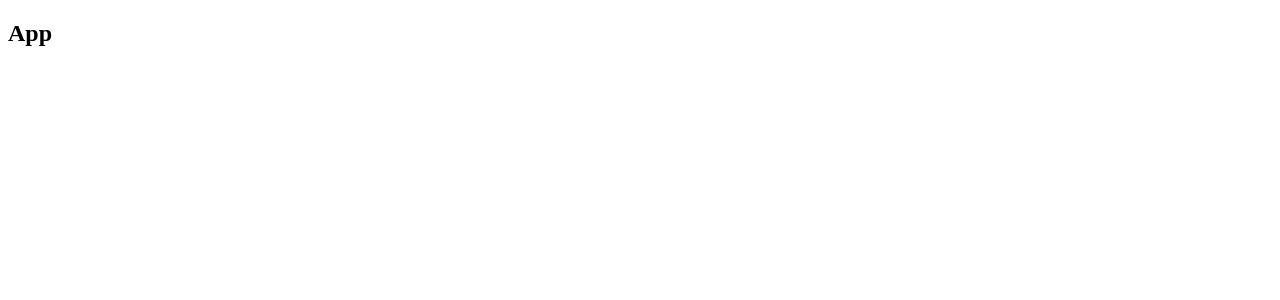
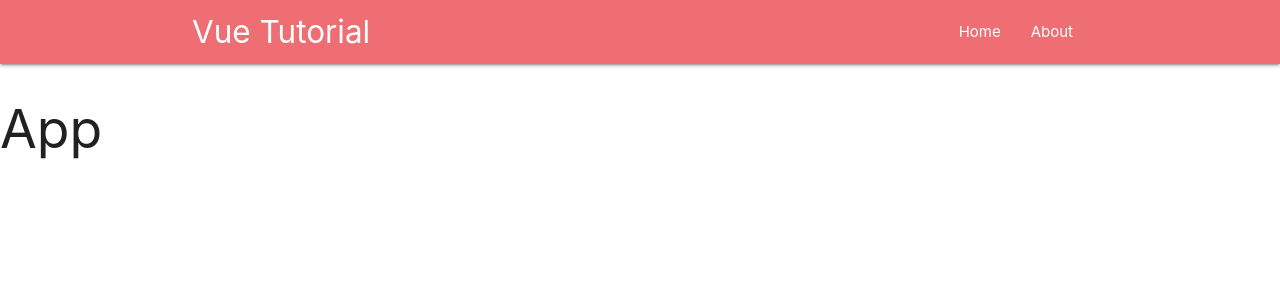
Before and after one commit to hymntaha/vue-practice, a Vue app: page / in a window 1280 px wide. Shown: the top 300 px of the page. Built offline with nearby package versions, Linux system fonts and the light colour scheme.

Commit message:
adding navbar

```diff
--- a/src/App.vue
+++ b/src/App.vue
@@ -1,13 +1,22 @@
 <template>
-  <h2>App</h2>
+  <div>
+    <Navbar />
+    <h2>App</h2>
+  </div>
 </template>
 
 <script>
+import Navbar from './components/Navbar.vue';
+
+import '../node_modules/materialize-css/dist/css/materialize.min.css';
+import '../node_modules/materialize-css/dist/js/materialize.min.js';
 
 export default {
   name: 'App',
+  components: {
+    Navbar,
+  },
 };
 </script>
 
-<style>
-</style>
+<style></style>
--- a/src/components/Navbar.vue
+++ b/src/components/Navbar.vue
@@ -0,0 +1,13 @@
+<template>
+  <nav>
+    <div class="nav-wrapper">
+      <div class="container">
+        <a href="#" class="brand-logo">Vue Tutorial</a>
+        <ul id="nav-mobile" class="right hide-on-med-and-down">
+          <li><a href="#">Home</a></li>
+          <li><a href="#">About</a></li>
+        </ul>
+      </div>
+    </div>
+  </nav>
+</template>
```
